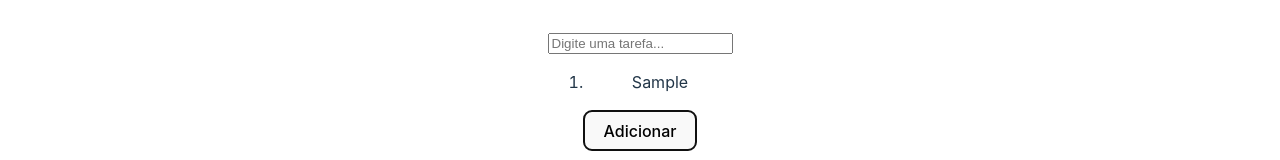
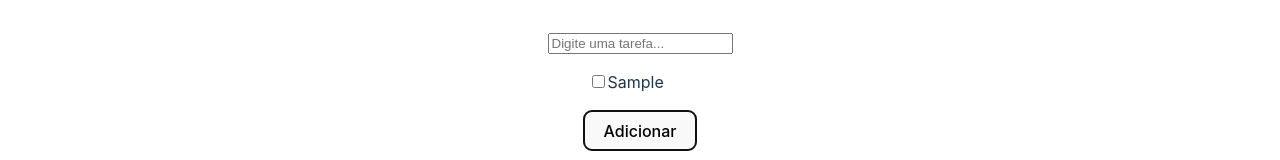
Before and after one commit to coelhoreinaldo/to-do-list, a React (Vite) app: page / in a window 1280 px wide. Both pictures are taken after typing "Sample" into the empty fields and a click on the button "Adicionar". Shown: the part 162-322 px from the top of the page. Built offline with nearby package versions, Linux system fonts and the light colour scheme.

Commit message:
✨ feat: update to complete

```diff
--- a/src/App.tsx
+++ b/src/App.tsx
@@ -11,9 +11,22 @@ const Main = styled.main`
   margin-top: 160px;
 `;
 
+const List = styled.ul`
+  list-style: none;
+  display: flex;
+  flex-direction: column;
+  align-items: flex-start;
+  justify-content: center;
+`;
+
+const ListItem = styled.li<{ completed: boolean }>`
+  background-color: ${(props) => (props.completed ? 'green' : 'transparent')};
+`;
+
 interface Task {
   id: number;
   name: string;
+  completed: boolean;
 }
 
 function App() {
@@ -35,9 +48,17 @@ function App() {
     const newTask = {
       id: newId,
       name: task,
+      completed: false,
     };
     setTasks([...tasks, newTask]);
     setTask('');
+  };
+
+  const handleUpdate = (event: React.ChangeEvent<HTMLInputElement>) => {
+    const updatedTasks = tasks.map((item) => (
+      item.id === +event.target.id ? { ...item, completed: !item.completed } : item
+    ));
+    setTasks(updatedTasks);
   };
 
   return (
@@ -52,9 +73,18 @@ function App() {
             value={ task }
           />
         </label>
-        <ol>
-          {tasks.map((item) => <li key={ item.id }>{item.name}</li>)}
-        </ol>
+        <List>
+          {tasks.map((item) => (
+            <ListItem as="li" key={ item.id } completed={ item.completed }>
+              <input
+                type="checkbox"
+                id={ `${item.id}` }
+                onChange={ handleUpdate }
+              />
+              <label>{item.name}</label>
+            </ListItem>
+          ))}
+        </List>
         <button type="submit">Adicionar</button>
       </form>
 
```
